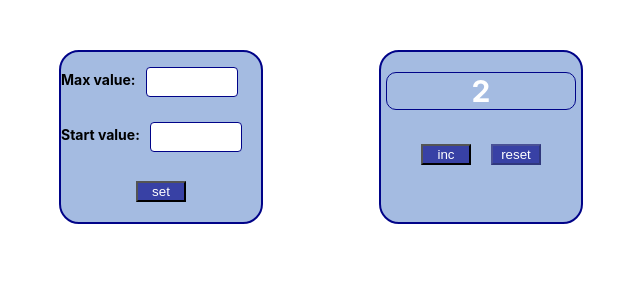
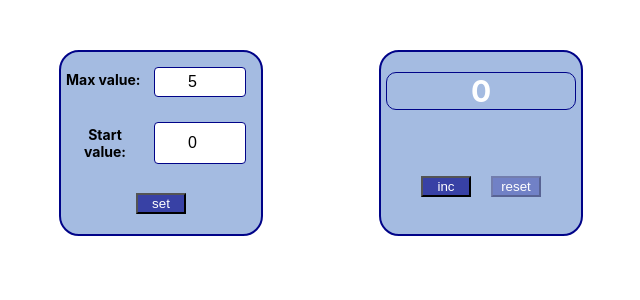
Before and after one commit to fireonex/Counter, a React (Create React App) app: page / in a window 1280 px wide. Shown: the top 300 px of the page, without its empty margins (319-959 px from the left). Built offline with nearby package versions, Linux system fonts and the light colour scheme.

Commit message:
fourth commit (final)

```diff
--- a/src/App.css
+++ b/src/App.css
@@ -1,6 +1,5 @@
 .App {
     text-align: center;
-
 }
 
 .countersBox {
@@ -26,11 +25,36 @@
     color: white;
 }
 
+.countError {
+    color: red;
+    font-size: 16px;
+    height: 32px;
+    text-align: center;
+    margin-top: 8px;
+}
+
+.enterValueText {
+    font-size: 14px;
+    height: 32px;
+    text-align: center;
+    margin-top: 8px;
+    color: white;
+}
+
 .red-num {
     margin: 20px 5px;
     border: 1px solid #000388;
     border-radius: 10px;
     color: red;
+}
+
+.buttonsWrapper {
+    margin-top: 52px;
+}
+
+button:disabled {
+    background-color: rgba(0, 3, 136, 0.31);
+    cursor: not-allowed; /* Курсор в виде запрещающего знака */
 }
 
 .inc-button {
@@ -52,6 +76,10 @@
 
 /*--------------------------------------------------------------*/
 
+input:focus {
+    outline: transparent;
+}
+
 .block2 {
     margin: 50px auto;
     background-color: rgba(147, 175, 220, 0.84);
@@ -62,30 +90,29 @@
     border: 2px solid #000388;
 }
 
-.inputStyle {
+
+.inputWrapper {
+    display: flex;
+    margin: 5px 5px;
+    justify-content: space-between;
+}
+
+input {
     text-align: center;
     width: 80px; /* ширина */
     padding: 5px; /* внутренние отступы */
     margin: 10px; /* внешние отступы */
     font-size: 16px; /* размер шрифта */
     border-radius: 4px; /* скругление углов */
+}
+
+.inputStyle {
     border: 1px solid #000388; /* рамка */
 }
 
 .inputErrorStyle {
-    text-align: center;
-    width: 80px; /* ширина */
-    padding: 5px; /* внутренние отступы */
-    margin: 10px; /* внешние отступы */
-    font-size: 16px; /* размер шрифта */
-    border-radius: 4px; /* скругление углов */
     border: 1px solid red; /* рамка */
     background-color: rgba(255, 0, 0, 0.31);
-}
-
-.inputWrapper {
-    display: flex;
-    margin: 5px auto;
 }
 
 .inputName {
--- a/src/App.tsx
+++ b/src/App.tsx
@@ -1,4 +1,4 @@
-import React, {useState} from 'react';
+import React, {useEffect, useState} from 'react';
 import './App.css';
 
 import {Button} from "./components/Button";
@@ -6,17 +6,36 @@ import {CountClicker} from "./components/CountClicker";
 import {CountTuner} from "./components/CountTuner";
 
 
-
 function App() {
 
-    const [maxValue, setMaxValue] = useState<number>(4)
-    const [minValue, setMinValue] = useState<number>(2)
+    const [maxValue, setMaxValue] = useState<number>(5)
 
-    const [temporaryMaxValue, setTemporaryMaxValue] = useState<number>(0)
-    const [temporaryMinValue, setTemporaryMinValue] = useState<number>(0)
+    const [minValue, setMinValue] = useState<number>(0)
+
+    const [temporaryMaxValue, setTemporaryMaxValue] = useState<number>(() => {
+        const valueAsString = localStorage.getItem('counterMaxValue');
+        return valueAsString ? JSON.parse(valueAsString) : maxValue;
+    })
+
+    const [temporaryMinValue, setTemporaryMinValue] = useState<number>(
+        () => {
+            const valueAsString2 = localStorage.getItem('counterMinValue');
+            return valueAsString2 ? JSON.parse(valueAsString2) : minValue;
+        }
+    )
+
+    const [textOnFocusEvent, setTextOnFocusEvent] = useState(false)
+
+    const [count, setCount] = useState(minValue)
 
 
-    const [count, setCount] = useState(minValue)
+    useEffect(() => {
+        localStorage.setItem('counterMaxValue', JSON.stringify(temporaryMaxValue));
+    }, [temporaryMaxValue]);
+
+    useEffect(() => {
+        localStorage.setItem('counterMinValue', JSON.stringify(temporaryMinValue));
+    }, [temporaryMinValue]);
 
 
     const CounterFunction = () => {
@@ -27,6 +46,9 @@ function App() {
         setCount(minValue)
     }
 
+    const onFocusHandler = () => {
+        setTextOnFocusEvent(!textOnFocusEvent)
+    }
 
     return (
         <div className="App">
@@ -38,22 +60,34 @@ function App() {
                             setTemporaryMinValue={setTemporaryMinValue}
                             temporaryMaxValue={temporaryMaxValue}
                             temporaryMinValue={temporaryMinValue}
+                            onFocusHandler={onFocusHandler}
+                            setCount={setCount}
                 />
                 <div className={'block'}>
 
                     <CountClicker
                         classes={count === maxValue ? 'red-num' : 'num'}
                         countNum={count}
-
+                        temporaryMaxValue={temporaryMaxValue}
+                        temporaryMinValue={temporaryMinValue}
+                        textOnFocusEvent={textOnFocusEvent}
                     />
+                    <div className={'buttonsWrapper'}>
                         <Button name={'inc'}
                                 onClick={CounterFunction}
                                 classes={'inc-button'}
-                           disabled={count === maxValue}/>
+                                disabled={count === maxValue
+                                    || temporaryMaxValue < 0
+                                    || temporaryMinValue < 0
+                                    || temporaryMaxValue <= temporaryMinValue}/>
                         <Button name={'reset'}
                                 onClick={ResetFunction}
                                 classes={'reset-button'}
-                           disabled={count === minValue}/>
+                                disabled={count === minValue
+                                    || temporaryMaxValue < 0
+                                    || temporaryMinValue < 0
+                                    || temporaryMaxValue <= temporaryMinValue}/>
+                    </div>
                 </div>
             </div>
         </div>
@@ -61,35 +95,4 @@ function App() {
 }
 
 
-
-
-
-// Порядок выполнения самопроверочной работы "Счётчик"
-// Всё, что надо сделать, мы уже делали в TodoList!
-// 1. Создаём новый проект
-// (create-react-app --template typescript)
-// 2. Верстаем внешний вид минимально
-// (внешний вид - пофиг, но структура должна быть)
-// 3. Дробим на подкомпоненты
-// (табло, кнопки...Один уровень вложенности должен быть,
-// больше - не надо.)    IMPORTANT!!!
-// 4. Создаём локальный стэйт и
-// отображаем его (useState, props) IMPORTANT!!!
-// 5. Пишем функции и передаём вглубь на кнопки
-// (callbacks, onClick) IMPORTANT!!!
-// Минимально норм, если всё работает.
-//
-// 6. Дорабатываем кнопки (делаем дизэйблы по условию:
-//     <button disabled={boolean}>Add</button> )
-// 7. Дорабатываем табло
-// (меняем цвет: <div className={условие => string}></div>)
-// Максимально норм.
-//
-// 8. Для продвинутых (не обязательно):
-// кнопку реализовать как один компонент и
-// использовать два раза с разными props
-//
-// Йоу!!! Ты - высший красавчик :)
-// ... или красотка :)))
-
 export default App;
--- a/src/components/CountClicker.tsx
+++ b/src/components/CountClicker.tsx
@@ -4,10 +4,27 @@ import '../App.css'
 type CountClickerType = {
     classes: string
     countNum: number
+    temporaryMaxValue: number
+    temporaryMinValue: number
+    textOnFocusEvent: boolean
 }
 
-export const CountClicker = ({classes, countNum}:CountClickerType) => {
+export const CountClicker = ({
+                                 classes,
+                                 countNum,
+                                 temporaryMaxValue,
+                                 temporaryMinValue,
+                                 textOnFocusEvent
+                             }: CountClickerType) => {
     return (
-        <div className={classes}>{countNum}</div>
+        <div className={classes}>
+            {
+                temporaryMaxValue < 0 || temporaryMinValue < 0 || temporaryMaxValue <= temporaryMinValue
+                    ? <div className={'countError'}>Incorrect value!</div>
+                    : textOnFocusEvent
+                        ? <div className={'enterValueText'}>enter values and press 'set'</div>
+                        : countNum
+            }
+        </div>
     )
 }
--- a/src/components/CountTuner.tsx
+++ b/src/components/CountTuner.tsx
@@ -11,16 +11,22 @@ type CountClickerType = {
     setTemporaryMinValue: (temporaryMinValue: number) => void;
     temporaryMaxValue: number
     temporaryMinValue: number
+    onFocusHandler: () => void
+    setCount: (count: number) => void
 }
 
 
-export const CountTuner = ({classes,
+export const CountTuner = ({
+                               classes,
                                setMaxValue,
                                setMinValue,
                                setTemporaryMaxValue,
                                setTemporaryMinValue,
                                temporaryMaxValue,
-                               temporaryMinValue}:CountClickerType) => {
+                               temporaryMinValue,
+                               onFocusHandler,
+                               setCount
+                           }: CountClickerType) => {
 
 
     const setMaxValueHandler = (e: ChangeEvent<HTMLInputElement>) => {
@@ -34,9 +40,12 @@ export const CountTuner = ({classes,
     const saveButtonHandler = () => {
         setMaxValue(temporaryMaxValue)
         setMinValue(temporaryMinValue)
+        setCount(temporaryMinValue)
+
+        localStorage.setItem('counterMaxValue', JSON.stringify(temporaryMaxValue));
+        localStorage.setItem('counterMinValue', JSON.stringify(temporaryMinValue));
     }
 
-    //{temporaryMaxValue < 0 ? 'inputErrorStyle' : 'inputStyle'}
 
     return (
         <div className={classes}>
@@ -45,6 +54,8 @@ export const CountTuner = ({classes,
                 <input type="number"
                        className={temporaryMaxValue < 0 ? 'inputErrorStyle' : 'inputStyle'}
                        onChange={setMaxValueHandler}
+                       onFocus={() => onFocusHandler()}
+                       value={temporaryMaxValue}
                 />
             </div>
             <div className={'inputWrapper'}>
@@ -52,6 +63,8 @@ export const CountTuner = ({classes,
                 <input type="number"
                        className={temporaryMinValue < 0 ? 'inputErrorStyle' : 'inputStyle'}
                        onChange={setMinValueHandler}
+                       onFocus={() => onFocusHandler()}
+                       value={temporaryMinValue}
                 />
             </div>
             <Button name={'set'} classes={'inc-button'} onClick={saveButtonHandler}
```
Lines whose indentation alone changed are shown as unchanged.
